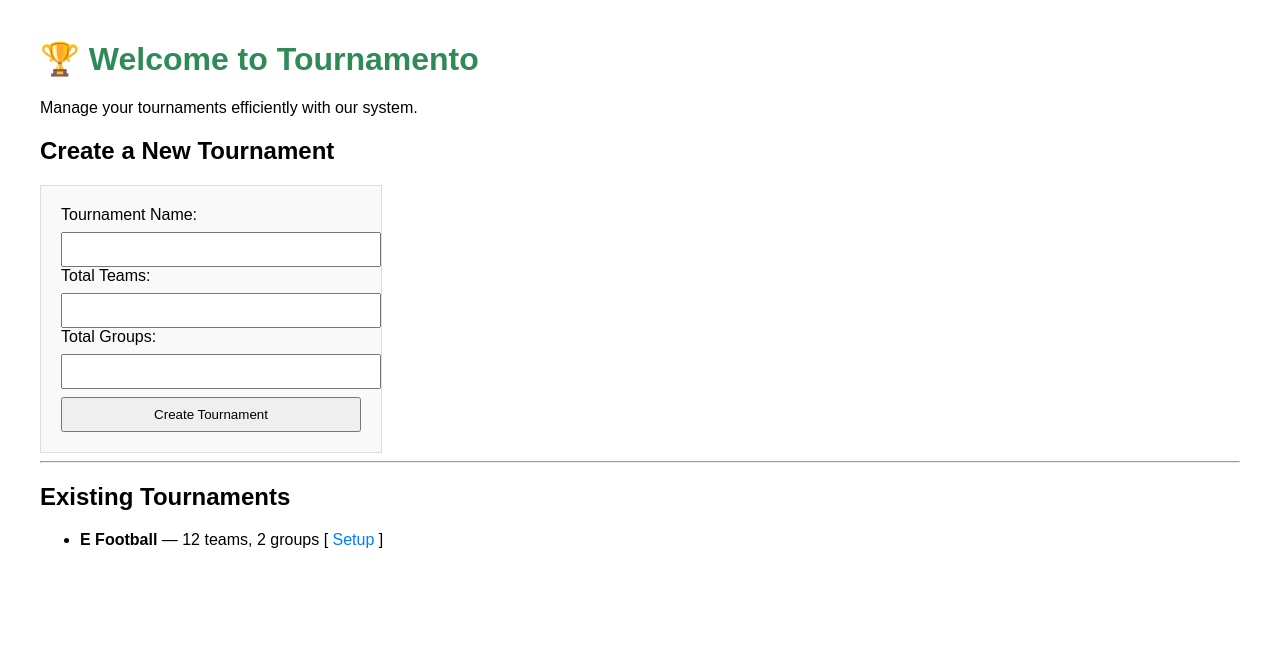
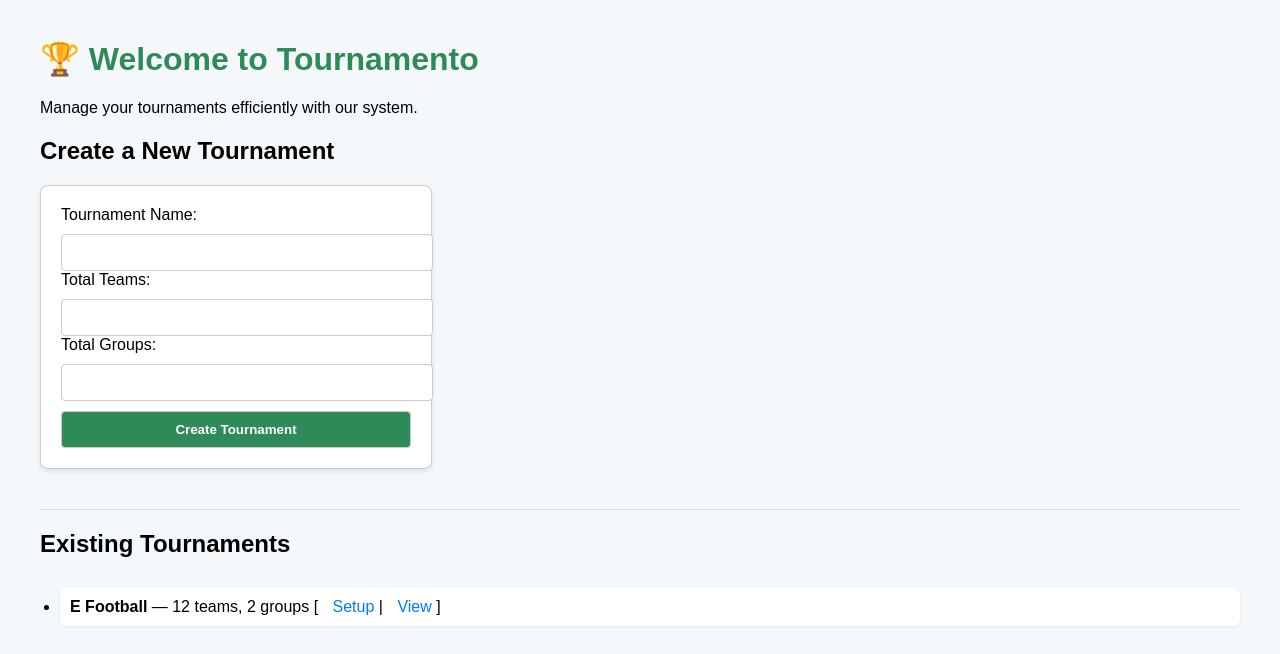
Before and after one commit to RkTushar/Tournamento----using-python, a Django app: page / in a window 1280 px wide. Shown: the top 654 px of the page. Run offline with Django 5.2, Linux system fonts and the light colour scheme; data comes from the database, SQL or seed files in the repository.

Commit message:
Update home.html

```diff
--- a/tournamento/core/templates/core/home.html
+++ b/tournamento/core/templates/core/home.html
@@ -7,30 +7,60 @@
         body {
             font-family: Arial, sans-serif;
             margin: 40px;
+            background-color: #f5f8fa;
         }
         h1 {
             color: #2E8B57;
         }
         form {
-            background: #f9f9f9;
+            background: #ffffff;
             padding: 20px;
-            border: 1px solid #ddd;
-            width: 300px;
+            border: 1px solid #ccc;
+            border-radius: 8px;
+            width: 350px;
+            box-shadow: 0 2px 5px rgba(0,0,0,0.1);
         }
         input, button {
             width: 100%;
-            padding: 8px;
-            margin-top: 8px;
+            padding: 10px;
+            margin-top: 10px;
+            border-radius: 4px;
+            border: 1px solid #ccc;
+        }
+        button {
+            background-color: #2E8B57;
+            color: white;
+            font-weight: bold;
+            cursor: pointer;
+        }
+        button:hover {
+            background-color: #276947;
         }
         ul {
-            margin-top: 20px;
+            margin-top: 30px;
+            padding-left: 20px;
         }
         li {
-            margin-bottom: 10px;
+            margin-bottom: 12px;
+            background: #fff;
+            padding: 10px;
+            border-radius: 6px;
+            box-shadow: 0 1px 3px rgba(0,0,0,0.08);
         }
         a {
             text-decoration: none;
             color: #007BFF;
+            margin-left: 10px;
+        }
+        a:hover {
+            text-decoration: underline;
+        }
+        hr {
+            margin-top: 40px;
+            margin-bottom: 20px;
+            border: 0;
+            height: 1px;
+            background: #ddd;
         }
     </style>
 </head>
@@ -62,7 +92,8 @@
                 <strong>{{ tournament.name }}</strong> —
                 {{ tournament.total_teams }} teams, {{ tournament.total_groups }} groups
                 [
-                    <a href="{% url 'setup_tournament' tournament.id %}">Setup</a>
+                    <a href="{% url 'setup_tournament' tournament.id %}">Setup</a> |
+                    <a href="{% url 'tournament_detail' tournament.id %}">View</a>
                 ]
             </li>
         {% empty %}
```
